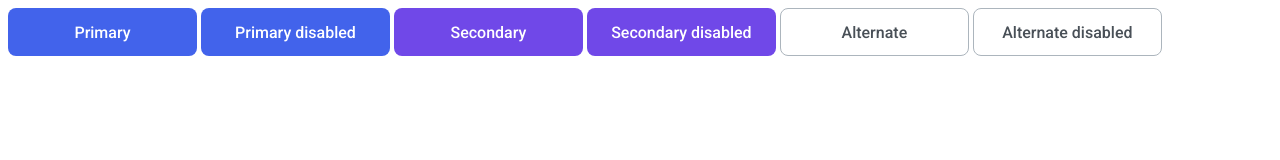
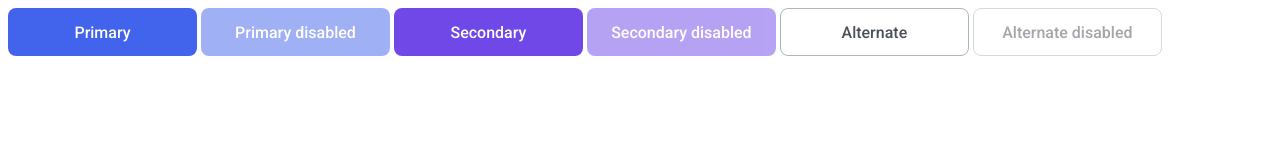
Before and after one commit to js-tasks-ru/htmlcss-20220414_lena4ertik, a website: page 03-lection1/01-button/index.html in a window 1280 px wide. Drawn offline with Linux system fonts and the light colour scheme.

Commit message:
Исправлено отображение неактивных кнопок

```diff
--- a/03-lection1/01-button/button.css
+++ b/03-lection1/01-button/button.css
@@ -49,7 +49,7 @@ button {
     text-decoration: underline #7048E8;
     border: 1px solid #212429;
 }
-.disabled {
-    opacity: 0,5;
+:disabled {
+    opacity: 0.5;
     cursor: not-allowed;
 }
--- a/03-lection1/01-button/index.html
+++ b/03-lection1/01-button/index.html
@@ -7,10 +7,10 @@
     </head>
     <body>
             <button class="button1">Primary</button>
-            <button class="button1 disabled">Primary disabled</button>
+            <button class="button1" disabled>Primary disabled</button>
             <button class="button2">Secondary</button>
-            <button class="button2 disabled">Secondary disabled</button>
+            <button class="button2" disabled>Secondary disabled</button>
             <button class="button3">Alternate</button>
-            <button class="button3 disabled">Alternate disabled</button>
+            <button class="button3" disabled>Alternate disabled</button>
     </body>
 </html>
```
